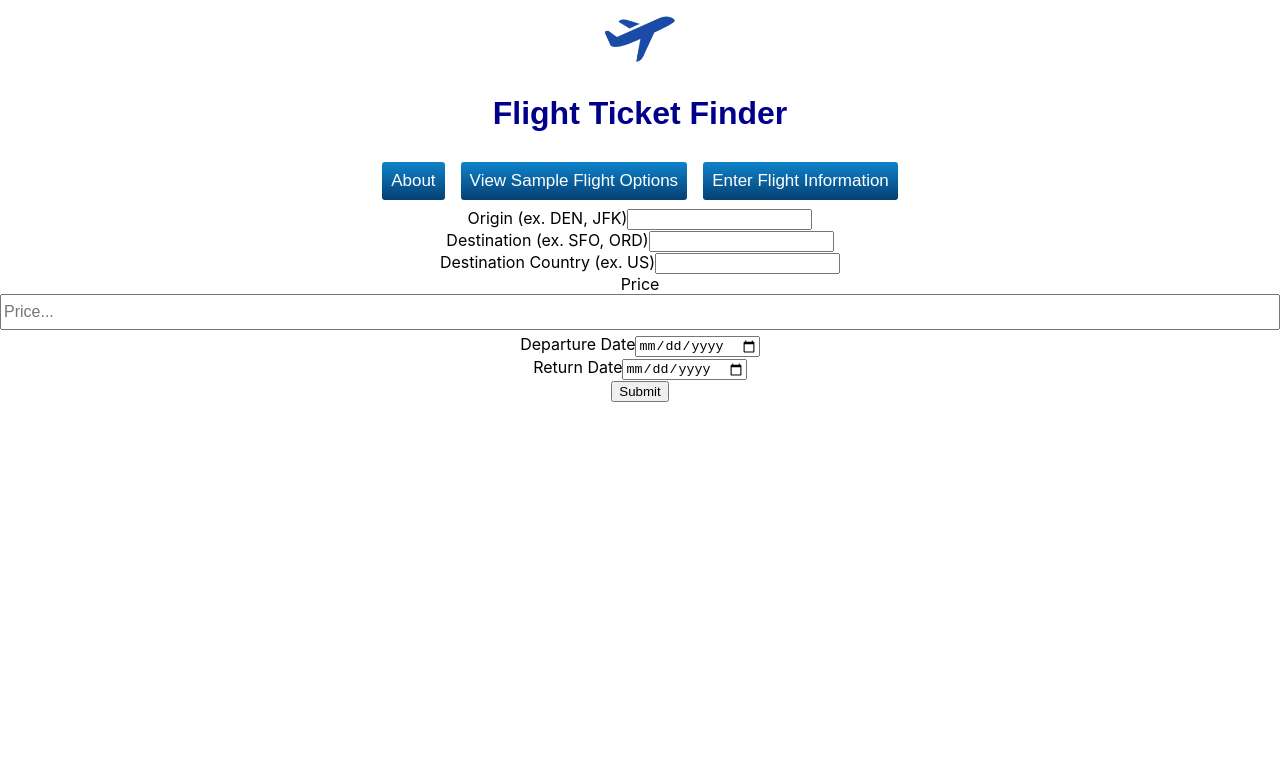
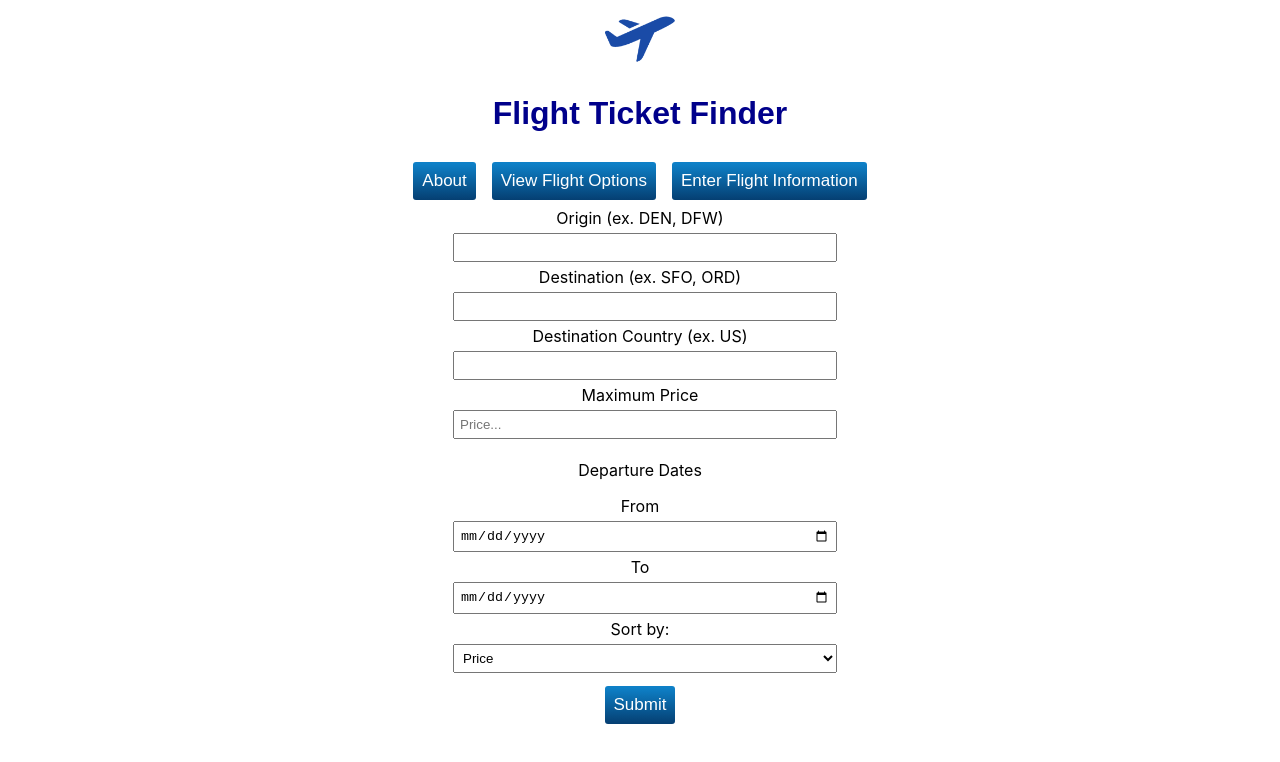
Before and after one commit to euki8203/OOAD-flight-ticket-finder, a React (Create React App) app in the folder client/: page /#/Submit in a window 1280 px wide. Shown: the top 762 px of the page. Built offline with nearby package versions, Linux system fonts and the light colour scheme.

Commit message:
working submit page

```diff
--- a/client/src/App.js
+++ b/client/src/App.js
@@ -15,7 +15,7 @@ class App extends Component {
             width="70" height="70"/>
             <h1> Flight Ticket Finder</h1>
             <Link to="/" className="select_button">About</Link>
-            <Link to="/View" className="select_button">View Sample Flight Options</Link>
+            <Link to="/View" className="select_button">View Flight Options</Link>
             <Link to="/Submit" className="select_button">Enter Flight Information</Link>
           </div>
           <Switch>
--- a/client/src/Submit.js
+++ b/client/src/Submit.js
@@ -1,6 +1,5 @@
 import React, { Component } from "react";
 import { Link } from "react-router-dom";
-import View from "./View";
 
  // TO DO: css. make it look pretty
  // TO DO: link OutboundLeg.CarrierIds to logos of the airline
@@ -18,9 +17,11 @@ class Submit extends Component {
       depatureDate: undefined,
       returnDate: undefined,
       isLoading: true,
-      flights: []
+      flights: [],
+      sortBehavior: "price"
     };
   }
+
 
   handleChange = event => {
     event.preventDefault();
@@ -28,7 +29,7 @@ class Submit extends Component {
       [event.target.id]: event.target.value
     });
 
-    //console.log(event.target.id,": ", event.target.value)
+    // console.log(event.target.id,": ", event.target.value)
   }
 
   async handleClick() {
@@ -63,38 +64,49 @@ class Submit extends Component {
 
   render() {
     return (
-      <div className="center">
+      <div className="submit">
         <form>
-          <label>Origin (ex. DEN, JFK)</label>
+          <label>Origin (ex. DEN, DFW) </label>
               <input type="text" id="origin" name="origin" value={this.state.origin} onChange={this.handleChange}/>
         </form>
         <form>
-          <label>Destination (ex. SFO, ORD)</label>
+          <label>Destination (ex. SFO, ORD) </label>
               <input type="text" id="destination" name="destination" value={this.state.destination} onChange={this.handleChange}/>
         </form>
         <form>
-          <label>Destination Country (ex. US)</label>
+          <label>Destination Country (ex. US) </label>
               <input type="text" id="destinationCountry" name="destinationCountry" value={this.state.destinationCountry} onChange={this.handleChange}/>
         </form>
         <form>
-              <label>Price</label>
-              <input type="number" id="price" name="price" className="inputbox" placeholder="Price..." value={this.state.price} onChange={this.handleChange}/>
+              <label>Maximum Price </label>
+              <input type="number" id="price" name="price" placeholder="Price..." value={this.state.price} onChange={this.handleChange}/>
         </form>
         <form>
-              <label>Departure Date</label>
+              <p> Departure Dates </p>
+              <label> From </label>
               <input type="date" id="depatureDate" name="depatureDate" value={this.state.depatureDate} onChange={this.handleChange}/>
         </form>
         <form>
-              <label>Return Date</label>
+              <label>To </label>
               <input type="date" id="returnDate" name="returnDate" value={this.state.returnDate} onChange={this.handleChange}/>
          </form>
+         <form>
+          <label> Sort by: </label>
+          <select id="sortBehavior" value = {this.state.sortBehavior} onChange={this.handleChange}>
+            <option value="price">Price</option>
+            <option value="time">Time</option>
+          </select>
+        </form>
+        {console.log(this.state.sortBehavior)}
       <div>
-        <Link to="/View">
-          <button onClick={() => {this.handleClick()}}>
+        <Link to={{
+            pathname: '/View',
+            state: this.state
+          }}>
+          <button className="select_button">
               Submit
           </button>
           </Link>
-      <div>{this.state.isLoading === false ? this.renderFlights() : ""} </div>
       </div>
       </div>
 
--- a/client/src/View.js
+++ b/client/src/View.js
@@ -4,7 +4,8 @@ class View extends Component {
 	constructor(props) {
     super(props);
 
-    this.state = {
+    this.state = (this.props.location.state === undefined) ?
+    {
       origin: undefined,
       destination: undefined,
       destinationCountry: undefined,
@@ -12,10 +13,11 @@ class View extends Component {
       depatureDate: undefined,
       returnDate: undefined,
       isLoading: true,
-      flights: []
-    };
-    this.sort = undefined;
+      flights: [],
+      sortBehavior: undefined
+    }: this.props.location.state;
   }
+
 
   async componentDidMount(){
   	try{
@@ -70,13 +72,13 @@ class View extends Component {
       return "./alaska_logo.png";
     }
     else if (ID == "1793"){
-      return "united_logo.png";
+      return "./united_logo.png";
     }
     else if (ID == "1065"){
-      return "frontier_logo.png";
+      return "./frontier_logo.png";
     }
     else if (ID == "1467"){
-      return "spirit_logo.png";
+      return "./spirit_logo.png";
     }
     else {
       return "./plane_logo.png";
@@ -102,29 +104,45 @@ class View extends Component {
     return newdate.getFullYear()+'-' + (newdate.getMonth()+1) + '-'+newdate.getDate();
   }
 
+  getOrigin() {
+    var ret = (this.state.origin == undefined) ? "DEN" : this.state.origin;
+    return ret;
+  }
+
+  getDestination() {
+    var ret = (this.state.destination == undefined) ? "SFO" : this.state.destination;
+    return ret;
+  }
+
+  filterFlights() {
+    var ret = (this.state.price == undefined) ? this.state.flights.Quotes :
+    this.state.flights.Quotes.filter(el => {
+      if (el.MinPrice <= this.state.price) {
+        return el;
+      }
+    });
+
+    return ret;
+  }
+
+  checkLength() {
+    if (this.filterFlights().length == 0) { return "No Flights Available"}
+  }
 
   renderFlights() {
-
+    console.log(this.state);
     return(
     <div>
-      <div class="dropdown">
-        <label for="sort">Sort by: </label>
-        <select id="sort"value={this.state.selectSort}
-        onChange={this.handleSort} >
-          <option value="price">Price</option>
-          <option value="time">Time</option>
-        </select>
-        {this.sortFlights(this.sort.value)}
-      </div>
-      <div class="quote-container">
-      {this.state.flights.Quotes.map(el => (
-        <li key={el.QuoteId} class= "quote">
+      {this.sortFlights(this.state.sortBehavior)}
+      <div className ="quote-container">
+      {this.filterFlights().map(el => (
+        <li key={el.QuoteId} className = "quote">
         <div>
           <img src={this.getCarrierLogo(el.OutboundLeg.CarrierIds)}
           width="50" height="50"/>
         </div>
         <h2>{this.replaceCarrier(el.OutboundLeg.CarrierIds)} &nbsp;</h2>
-        <h3>DEN to SFO &nbsp;</h3>
+        <h3>{this.getOrigin()} to {this.getDestination()} &nbsp;</h3>
         <p>
         Price: {this.state.flights.Currencies[0].Symbol}{el.MinPrice} &nbsp;
         Departure Date: {this.convertDate(el.OutboundLeg.DepartureDate)}
@@ -132,13 +150,14 @@ class View extends Component {
         <br></br>
         </li>
       ))}
+      {this.checkLength()}
       </div>
     </div>)
   }
 
   render() {
     return (
-    <div className= "center">
+    <div className = "center">
     {this.state.isLoading === false ? this.renderFlights() : "Loading"}
     </div>
     );
--- a/client/src/index.css
+++ b/client/src/index.css
@@ -49,33 +49,18 @@ code {
 	top:1px;
 }
 
-.input {
+.submit {
+  margin: auto;
+  width: 30%;
+  box-sizing: border-box;
   text-align: center;
-  height: 100px;
-  width: 100%;
-  display: flex;
-  flex-wrap: wrap;
-  justify-content: space-between;
-  padding-top: 20px;
 }
 
-.input label {
-  display: block;
-  margin-bottom: 15px;
-  color: #34363d;
-  font: 400 .9rem Source Sans Pro,sans-serif;
-}
-
-.cont {
-  width: 40%;
-}
-
-.inputbox {
-  font: 400 1rem Source Sans Pro,sans-serif;
+input,select {
+  width: 100%;
+  padding: 5px;
+  margin: 5px;
   box-sizing: border-box;
-  margin-bottom: .25rem;
-  height: 2.25rem!important;
-  width: 100%!important;
 }
 
 .quote-container {
@@ -87,10 +72,9 @@ code {
 
 .quote {
   list-style-type: none;
-  width: 90%;
+  width: 100%;
   margin: 10px;
   display: inline-block;
-  /* width: 100%; */
 }
 
 .quote img
```
